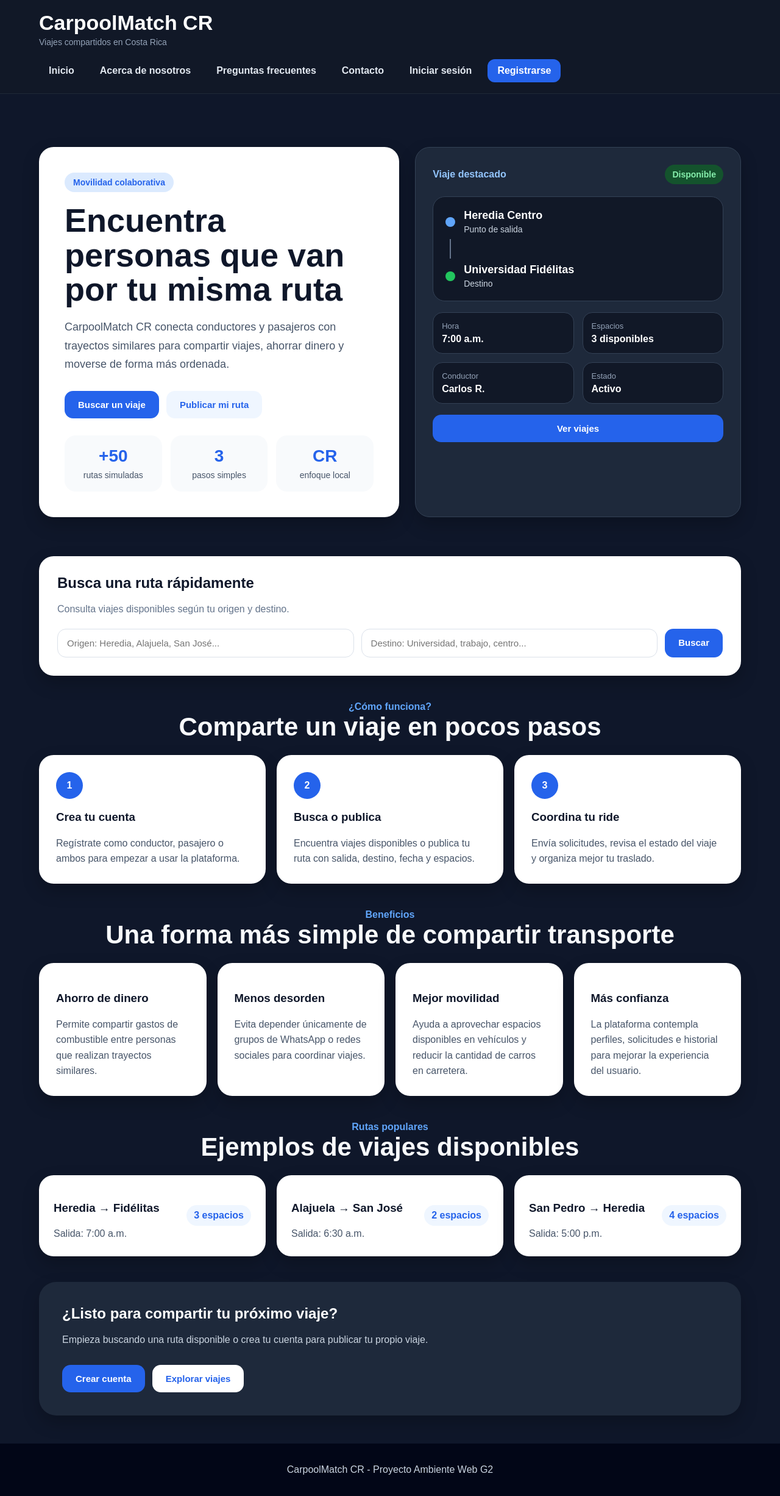
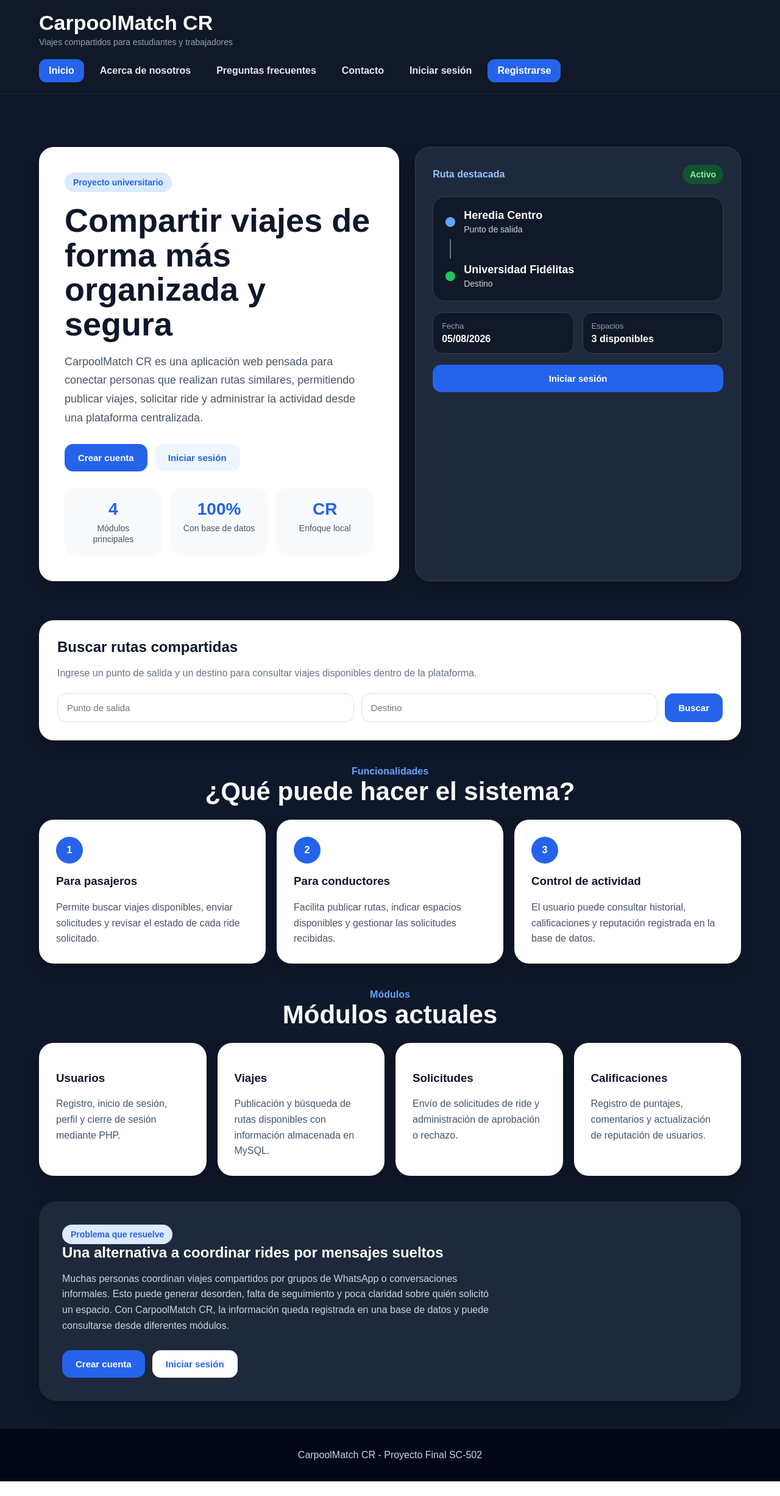
Before and after one commit to Fidelitas-Ambiente-Web-Cliente-Servidor/sc502-kn-proyecto-sc502_kn_proyecto_q2_2026_g2, a PHP site: page / in a window 1280 px wide. Shown: the whole page at 61% size. After the commit the page ends 2429 px from the top, so only its background shows below. Run offline with PHP 8.4, Linux system fonts and the light colour scheme; a stand-in replaces the project's code that opens the database connection.

Commit message:
Corrige inicio con sesion activa

```diff
--- a/calificaciones.php
+++ b/calificaciones.php
@@ -66,7 +66,7 @@ $resultadoCalificaciones = mysqli_stmt_get_result($stmtCalificaciones);
         </div>
 
         <nav class="nav">
-            <a href="index.html">Inicio</a>
+            <a href="index.php">Inicio</a>
             <a href="dashboard.php">Dashboard</a>
             <a href="viajes.php">Viajes</a>
             <a href="publicar-viaje.php">Publicar viaje</a>
--- a/dashboard.php
+++ b/dashboard.php
@@ -96,7 +96,7 @@ $resultadoActividad = mysqli_stmt_get_result($stmtActividad);
         </div>
 
         <nav class="nav">
-            <a href="index.html">Inicio</a>
+            <a href="index.php">Inicio</a>
             <a href="dashboard.php" class="nav-btn">Dashboard</a>
             <a href="viajes.php">Viajes</a>
             <a href="publicar-viaje.php">Publicar viaje</a>
--- a/historial.php
+++ b/historial.php
@@ -65,7 +65,7 @@ $resultadoSolicitudes = mysqli_stmt_get_result($stmtSolicitudes);
         </div>
 
         <nav class="nav">
-            <a href="index.html">Inicio</a>
+            <a href="index.php">Inicio</a>
             <a href="dashboard.php">Dashboard</a>
             <a href="viajes.php">Viajes</a>
             <a href="publicar-viaje.php">Publicar viaje</a>
--- /dev/null
+++ b/index.php
@@ -0,0 +1,281 @@
+<?php
+
+session_start();
+
+$haySesion = isset($_SESSION["id_usuario"]);
+$nombreUsuario = "";
+$tipoUsuario = "";
+
+if ($haySesion) {
+    $nombreUsuario = $_SESSION["nombre"];
+    $tipoUsuario = $_SESSION["tipo_usuario"];
+}
+
+?>
+<!DOCTYPE html>
+<html lang="es">
+
+<head>
+    <meta charset="UTF-8">
+    <meta name="viewport" content="width=device-width, initial-scale=1.0">
+    <title>CarpoolMatch CR - Inicio</title>
+    <link rel="stylesheet" href="css/style.css">
+</head>
+
+<body>
+
+    <header class="header">
+        <div class="brand">
+            <h1>CarpoolMatch CR</h1>
+            <p>Viajes compartidos para estudiantes y trabajadores</p>
+        </div>
+
+        <nav class="nav">
+            <a href="index.php" class="nav-btn">Inicio</a>
+            <a href="acerca.html">Acerca de nosotros</a>
+            <a href="faq.html">Preguntas frecuentes</a>
+            <a href="contacto.html">Contacto</a>
+
+            <?php if ($haySesion) { ?>
+
+                <a href="dashboard.php">Dashboard</a>
+                <a href="viajes.php">Viajes</a>
+                <a href="perfil.php">Perfil</a>
+                <a href="php/logout.php" class="logout-icon" title="Cerrar sesión">
+                    <svg viewBox="0 0 24 24">
+                        <path d="M10 3H5c-1.1 0-2 .9-2 2v14c0 1.1.9 2 2 2h5v-2H5V5h5V3z"></path>
+                        <path d="M16.6 17.6 15.2 16.2 18.4 13H8v-2h10.4l-3.2-3.2 1.4-1.4L22.2 12z"></path>
+                    </svg>
+                </a>
+
+            <?php } else { ?>
+
+                <a href="login.html">Iniciar sesión</a>
+                <a href="registro.html" class="nav-btn">Registrarse</a>
+
+            <?php } ?>
+        </nav>
+
+        <?php if ($haySesion) { ?>
+            <div class="usuario-header">
+                👤 Bienvenido, <span><?php echo $nombreUsuario; ?></span>
+            </div>
+        <?php } ?>
+    </header>
+
+    <main>
+
+        <section class="hero container">
+
+            <div class="hero-text card">
+                <span class="tag">Proyecto universitario</span>
+
+                <h2>Compartir viajes de forma más organizada y segura</h2>
+
+                <p>
+                    CarpoolMatch CR es una aplicación web pensada para conectar personas que realizan rutas similares,
+                    permitiendo publicar viajes, solicitar ride y administrar la actividad desde una plataforma centralizada.
+                </p>
+
+                <div class="actions">
+
+                    <?php if ($haySesion) { ?>
+
+                        <a href="dashboard.php" class="btn btn-primary">Ir al dashboard</a>
+                        <a href="viajes.php" class="btn btn-secondary">Buscar viajes</a>
+
+                    <?php } else { ?>
+
+                        <a href="registro.html" class="btn btn-primary">Crear cuenta</a>
+                        <a href="login.html" class="btn btn-secondary">Iniciar sesión</a>
+
+                    <?php } ?>
+
+                </div>
+
+                <div class="stats">
+                    <div>
+                        <strong>4</strong>
+                        <span>Módulos principales</span>
+                    </div>
+
+                    <div>
+                        <strong>100%</strong>
+                        <span>Con base de datos</span>
+                    </div>
+
+                    <div>
+                        <strong>CR</strong>
+                        <span>Enfoque local</span>
+                    </div>
+                </div>
+            </div>
+
+            <div class="trip-card card">
+                <div class="trip-top">
+                    <span class="trip-label">Ruta destacada</span>
+                    <span class="status">Activo</span>
+                </div>
+
+                <div class="route-box">
+                    <div class="route-item">
+                        <span class="dot blue"></span>
+                        <div>
+                            <h3>Heredia Centro</h3>
+                            <p>Punto de salida</p>
+                        </div>
+                    </div>
+
+                    <div class="line"></div>
+
+                    <div class="route-item">
+                        <span class="dot green"></span>
+                        <div>
+                            <h3>Universidad Fidélitas</h3>
+                            <p>Destino</p>
+                        </div>
+                    </div>
+                </div>
+
+                <div class="trip-data">
+                    <div>
+                        <span>Fecha</span>
+                        <strong>05/08/2026</strong>
+                    </div>
+
+                    <div>
+                        <span>Espacios</span>
+                        <strong>3 disponibles</strong>
+                    </div>
+                </div>
+
+                <?php if ($haySesion) { ?>
+                    <a href="viajes.php" class="btn btn-primary trip-btn">Ver viajes</a>
+                <?php } else { ?>
+                    <a href="login.html" class="btn btn-primary trip-btn">Iniciar sesión</a>
+                <?php } ?>
+            </div>
+
+        </section>
+
+        <section class="search container card">
+            <h2>Buscar rutas compartidas</h2>
+
+            <p>
+                Ingrese un punto de salida y un destino para consultar viajes disponibles dentro de la plataforma.
+            </p>
+
+            <form class="search-form" action="<?php echo $haySesion ? 'viajes.php' : 'login.html'; ?>" method="GET">
+                <input type="text" name="salida" placeholder="Punto de salida">
+                <input type="text" name="destino" placeholder="Destino">
+
+                <button type="submit" class="btn btn-primary">
+                    Buscar
+                </button>
+            </form>
+        </section>
+
+        <section class="container">
+            <div class="section-title">
+                <span>Funcionalidades</span>
+                <h2>¿Qué puede hacer el sistema?</h2>
+            </div>
+
+            <div class="grid-3">
+                <div class="info-card card">
+                    <div class="number">1</div>
+                    <h3>Para pasajeros</h3>
+                    <p>
+                        Permite buscar viajes disponibles, enviar solicitudes y revisar el estado de cada ride solicitado.
+                    </p>
+                </div>
+
+                <div class="info-card card">
+                    <div class="number">2</div>
+                    <h3>Para conductores</h3>
+                    <p>
+                        Facilita publicar rutas, indicar espacios disponibles y gestionar las solicitudes recibidas.
+                    </p>
+                </div>
+
+                <div class="info-card card">
+                    <div class="number">3</div>
+                    <h3>Control de actividad</h3>
+                    <p>
+                        El usuario puede consultar historial, calificaciones y reputación registrada en la base de datos.
+                    </p>
+                </div>
+            </div>
+        </section>
+
+        <section class="container">
+            <div class="section-title">
+                <span>Módulos</span>
+                <h2>Módulos actuales</h2>
+            </div>
+
+            <div class="grid-4">
+                <div class="simple-card card">
+                    <h3>Usuarios</h3>
+                    <p>
+                        Registro, inicio de sesión, perfil y cierre de sesión mediante PHP.
+                    </p>
+                </div>
+
+                <div class="simple-card card">
+                    <h3>Viajes</h3>
+                    <p>
+                        Publicación y búsqueda de rutas disponibles con información almacenada en MySQL.
+                    </p>
+                </div>
+
+                <div class="simple-card card">
+                    <h3>Solicitudes</h3>
+                    <p>
+                        Envío de solicitudes de ride y administración de aprobación o rechazo.
+                    </p>
+                </div>
+
+                <div class="simple-card card">
+                    <h3>Calificaciones</h3>
+                    <p>
+                        Registro de puntajes, comentarios y actualización de reputación de usuarios.
+                    </p>
+                </div>
+            </div>
+        </section>
+
+        <section class="cta container">
+            <div class="cta-box">
+                <span class="tag">Problema que resuelve</span>
+
+                <h2>Una alternativa a coordinar rides por mensajes sueltos</h2>
+
+                <p>
+                    Muchas personas coordinan viajes compartidos por grupos de WhatsApp o conversaciones informales.
+                    Esto puede generar desorden, falta de seguimiento y poca claridad sobre quién solicitó un espacio.
+                    Con CarpoolMatch CR, la información queda registrada en una base de datos y puede consultarse desde
+                    diferentes módulos.
+                </p>
+
+                <div class="actions">
+                    <?php if ($haySesion) { ?>
+                        <a href="dashboard.php" class="btn btn-primary">Entrar al sistema</a>
+                        <a href="historial.php" class="btn btn-secondary">Ver historial</a>
+                    <?php } else { ?>
+                        <a href="registro.html" class="btn btn-primary">Crear cuenta</a>
+                        <a href="login.html" class="btn btn-secondary">Iniciar sesión</a>
+                    <?php } ?>
+                </div>
+            </div>
+        </section>
+
+    </main>
+
+    <footer class="footer">
+        <p>CarpoolMatch CR - Proyecto Final SC-502</p>
+    </footer>
+
+</body>
+
+</html>
--- a/perfil.php
+++ b/perfil.php
@@ -43,7 +43,7 @@ $nombreUsuario = $usuario["nombre"];
         </div>
 
         <nav class="nav">
-            <a href="index.html">Inicio</a>
+            <a href="index.php">Inicio</a>
             <a href="dashboard.php">Dashboard</a>
             <a href="viajes.php">Viajes</a>
             <a href="publicar-viaje.php">Publicar viaje</a>
--- a/publicar-viaje.php
+++ b/publicar-viaje.php
@@ -30,7 +30,7 @@ $tipoUsuario = $_SESSION["tipo_usuario"];
         </div>
 
         <nav class="nav">
-            <a href="index.html">Inicio</a>
+            <a href="index.php">Inicio</a>
             <a href="dashboard.php">Dashboard</a>
             <a href="viajes.php">Viajes</a>
             <a href="publicar-viaje.php" class="nav-btn">Publicar viaje</a>
--- a/solicitudes-recibidas.php
+++ b/solicitudes-recibidas.php
@@ -52,7 +52,7 @@ $resultado = mysqli_stmt_get_result($stmt);
         </div>
 
         <nav class="nav">
-            <a href="index.html">Inicio</a>
+            <a href="index.php">Inicio</a>
             <a href="dashboard.php">Dashboard</a>
             <a href="viajes.php">Viajes</a>
             <a href="publicar-viaje.php">Publicar viaje</a>
--- a/solicitudes.php
+++ b/solicitudes.php
@@ -50,7 +50,7 @@ $resultado = mysqli_stmt_get_result($stmt);
         </div>
 
         <nav class="nav">
-            <a href="index.html">Inicio</a>
+            <a href="index.php">Inicio</a>
             <a href="dashboard.php">Dashboard</a>
             <a href="viajes.php">Viajes</a>
             <a href="publicar-viaje.php">Publicar viaje</a>
--- a/viajes.php
+++ b/viajes.php
@@ -45,7 +45,7 @@ $resultado = mysqli_query($conexion, $consulta);
         </div>
 
         <nav class="nav">
-            <a href="index.html">Inicio</a>
+            <a href="index.php">Inicio</a>
             <a href="dashboard.php">Dashboard</a>
             <a href="viajes.php" class="nav-btn">Viajes</a>
             <a href="publicar-viaje.php">Publicar viaje</a>
```
